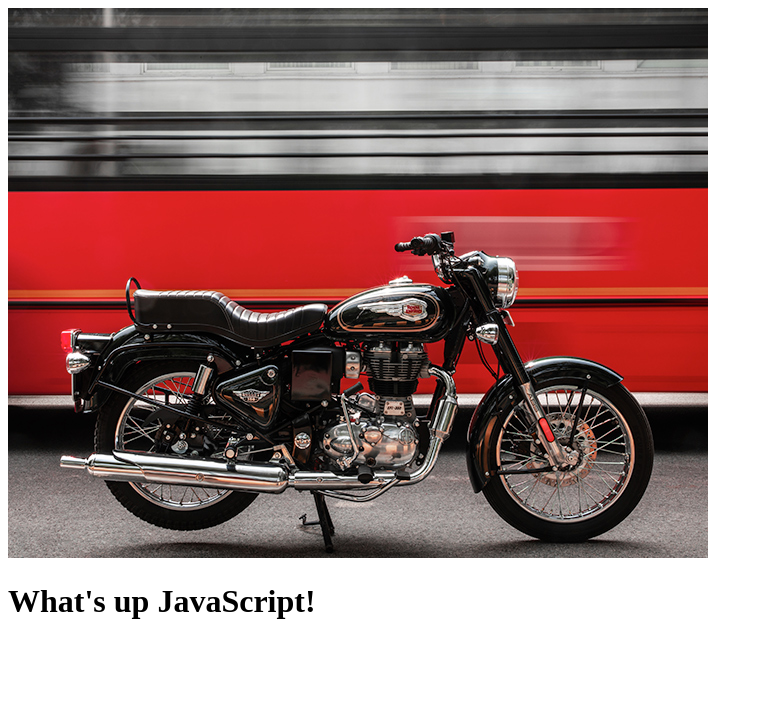
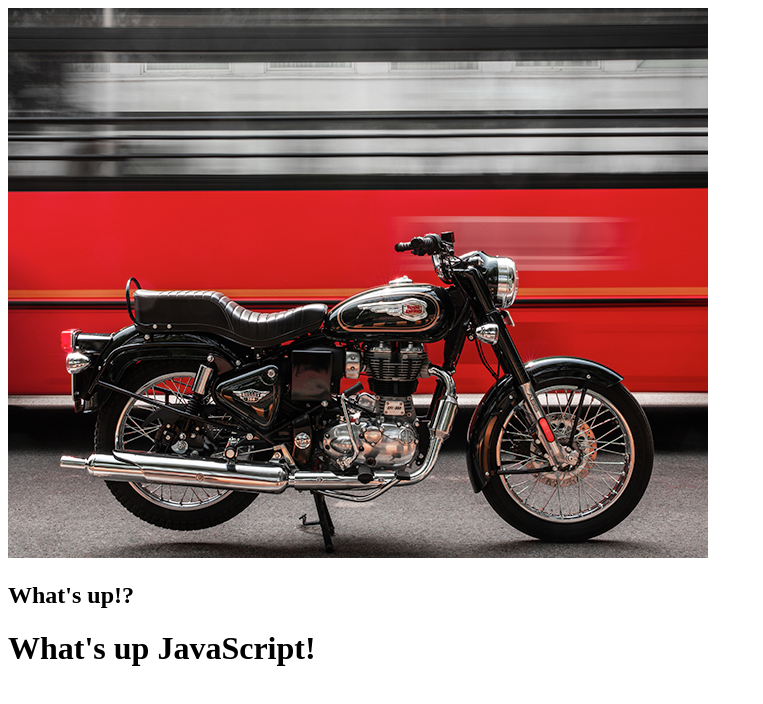
Before and after one commit to akdasali/index.js, a plain HTML site: page index.html in a window 1280 px wide. Shown: the whole page, without its empty margins (0-763 px from the left). Drawn offline with Linux system fonts and the light colour scheme.

Commit message:
heading added

```diff
--- a/index.html
+++ b/index.html
@@ -15,6 +15,7 @@
     <!-- <script src="array.js"></script> -->
 
     <img src="image/bike.png" alt="">
+    <h2>What's up!?</h2>
     <h1 id="again">What's up JavaScript!</h1>
     <script src="DOM.js"></script>
 
```
